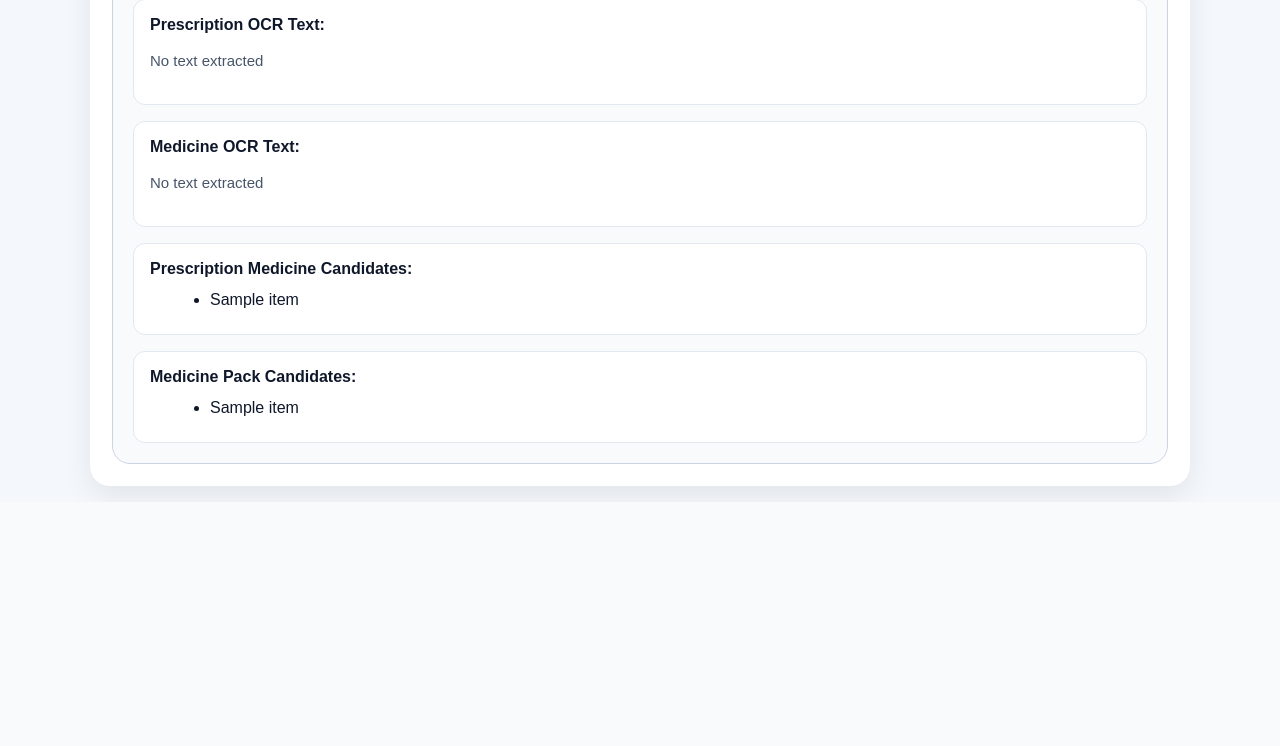
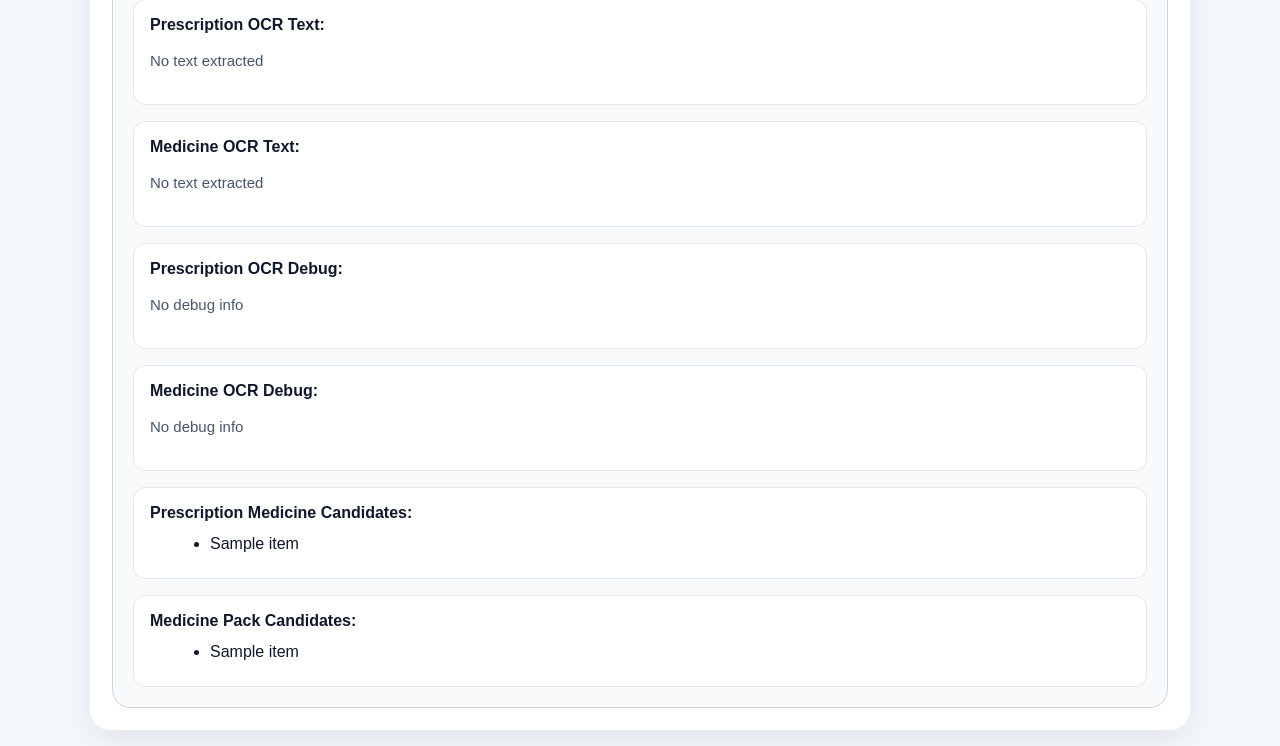
Before and after one commit to sugumarranganathan/medivoice-project, a Django app: template templates/home.html in a window 1280 px wide. Shown: the part 1833-2579 px from the top of the page. Before the commit the page ends 2331 px from the top, so only its background shows below. Run offline with Django 5.2, Linux system fonts and the light colour scheme; the template is opened without the code that fills it: most values are stand-ins (such as "Sample title", 1, 10 or a date in 2020).

Commit message:
Update home.html

```diff
--- a/templates/home.html
+++ b/templates/home.html
@@ -678,6 +678,17 @@
                 <p class="small">{{ result.medicine_text|default:"No text extracted" }}</p>
             </div>
 
+            <!-- DEBUG BOXES -->
+            <div class="info-box">
+                <strong>Prescription OCR Debug:</strong>
+                <p class="small">{{ result.prescription_debug|default:"No debug info" }}</p>
+            </div>
+
+            <div class="info-box">
+                <strong>Medicine OCR Debug:</strong>
+                <p class="small">{{ result.medicine_debug|default:"No debug info" }}</p>
+            </div>
+
             {% if result.prescription_candidates %}
             <div class="info-box">
                 <strong>Prescription Medicine Candidates:</strong>
@@ -727,7 +738,6 @@
         const hiddenInput = getEl(type + '_camera_data');
         const preview = getEl(type + 'Preview');
         const previewLabel = getEl(type + 'PreviewLabel');
-        const video = getEl(type + 'Video');
 
         if (hiddenInput) hiddenInput.value = '';
 
@@ -738,10 +748,6 @@
 
         if (previewLabel) {
             previewLabel.classList.add('hidden');
-        }
-
-        if (video) {
-            video.classList.add('hidden');
         }
 
         stopCamera(type);
@@ -822,7 +828,6 @@
         const ctx = canvas.getContext('2d');
         ctx.drawImage(video, 0, 0, width, height);
 
-        // JPEG for smaller upload size, better for Render
         const dataUrl = canvas.toDataURL('image/jpeg', 0.92);
 
         hiddenInput.value = dataUrl;
@@ -909,7 +914,6 @@
         return true;
     }
 
-    // If user uploads file, clear camera hidden data for that side
     getEl('prescription_image').addEventListener('change', function () {
         if (this.files.length > 0) {
             clearCameraIfFileUsed('prescription');
@@ -922,7 +926,6 @@
         }
     });
 
-    // Form submit
     getEl('mainForm').addEventListener('submit', function (e) {
         if (isSubmitting) {
             e.preventDefault();
@@ -940,13 +943,11 @@
         return true;
     });
 
-    // Stop cameras when leaving page
     window.addEventListener('beforeunload', () => {
         stopCamera('prescription');
         stopCamera('medicine');
     });
 
-    // Auto scroll to result + auto speak
     window.addEventListener('load', function () {
         const resultSection = getEl('resultSection');
         if (resultSection) {
@@ -955,15 +956,11 @@
             }, 300);
         }
 
-        // Try autoplay fallback for Servam audio
         const audio = getEl('servamAudio');
         if (audio) {
-            audio.play().catch(() => {
-                // browser blocked autoplay
-            });
+            audio.play().catch(() => {});
         }
 
-        // Auto speak browser TTS as fallback
         {% if result and result.voice_message %}
         setTimeout(() => {
             try {
@@ -975,7 +972,6 @@
         {% endif %}
     });
 
-    // Safety fallback if navigation interrupted
     window.addEventListener('pageshow', function () {
         hideLoading();
         isSubmitting = false;
```
